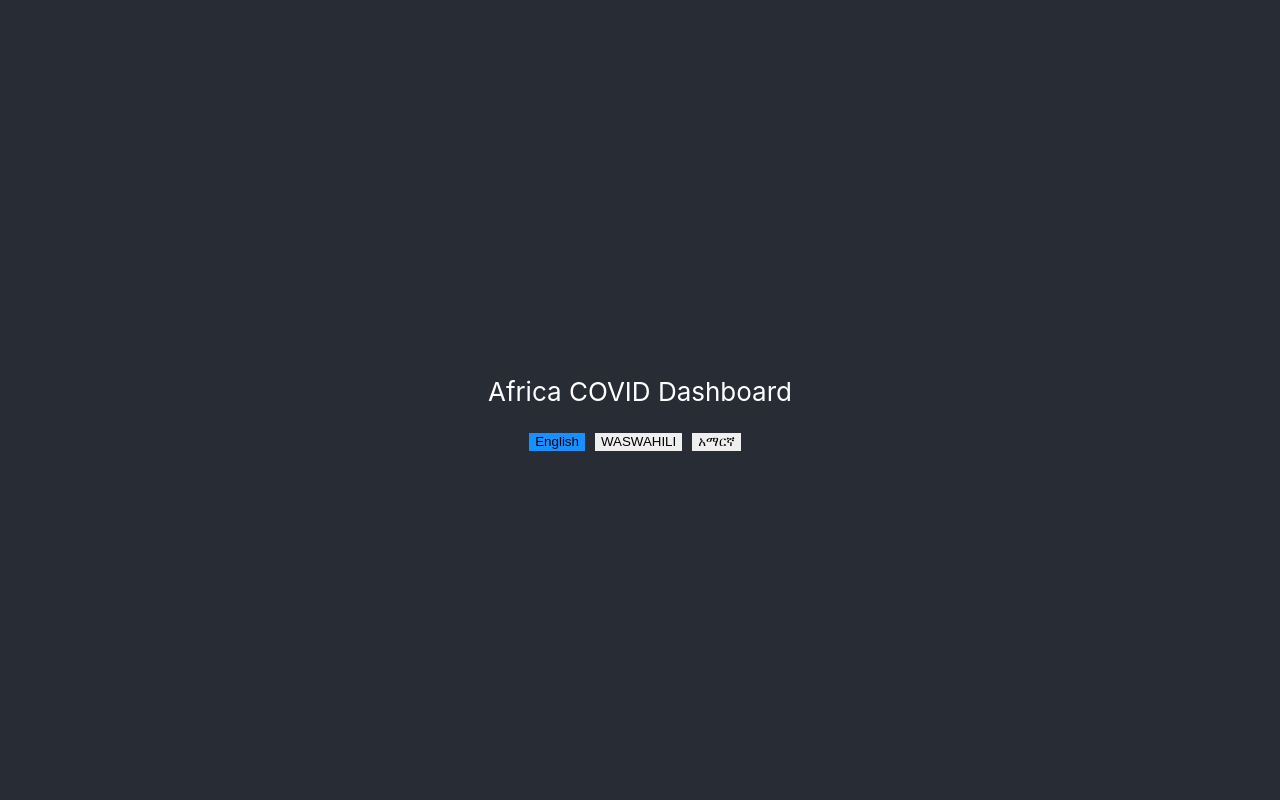
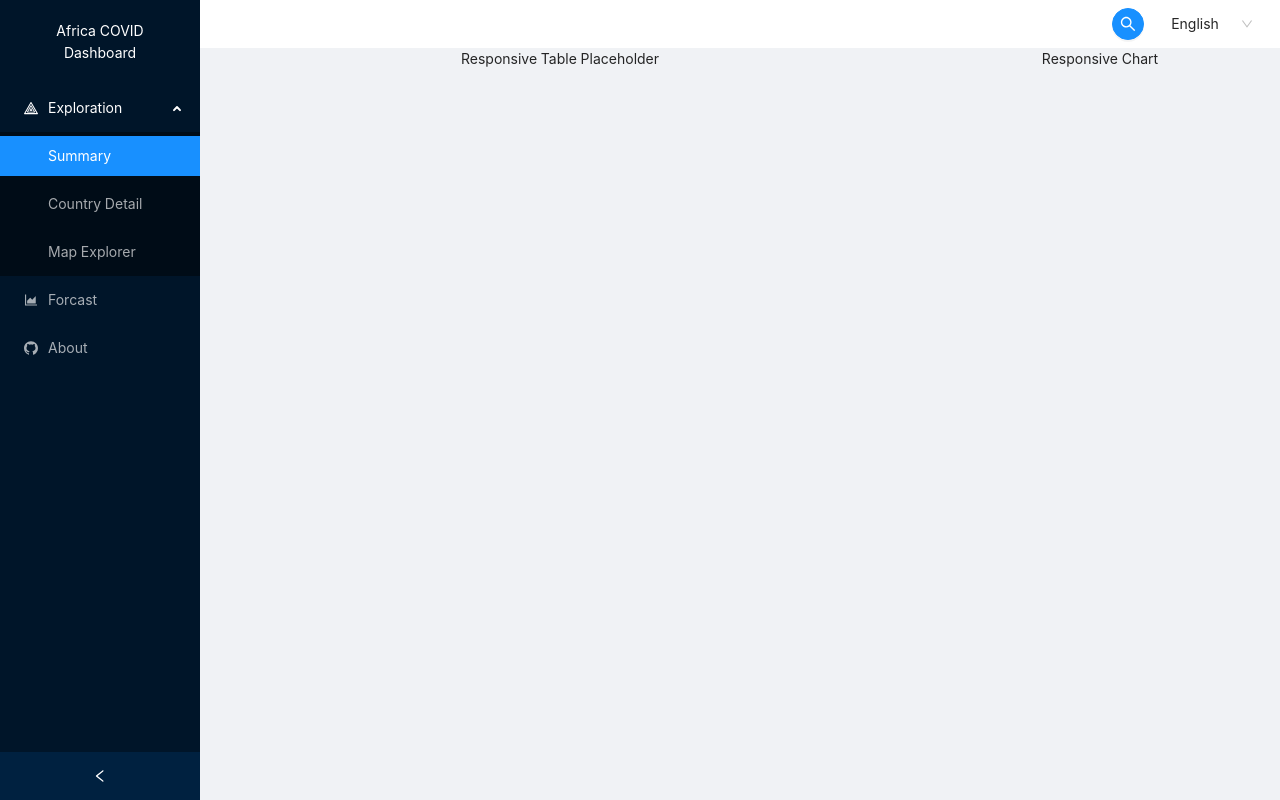
Before and after one commit to tsdataclinic/AfricaCovidDashboard, a React (Create React App) app in the folder packages/frontend/: page / in a window 1280 px wide. Built offline with nearby package versions, Linux system fonts and the light colour scheme.

Commit message:
Add ant design ui component for responsive layout

```diff
--- a/packages/frontend/src/App.tsx
+++ b/packages/frontend/src/App.tsx
@@ -1,16 +1,11 @@
 import React from 'react';
 import styled from 'styled-components';
-import { useTranslation } from 'react-i18next';
-import LanguagePanel from './components/LanguagePanel';
+import AppLayout from './components/Layout';
 
 function App() {
-    const { t } = useTranslation();
     return (
         <Shell>
-            <AppHeader>
-                <p>{t('Africa COVID Dashboard')}</p>
-                <LanguagePanel />
-            </AppHeader>
+            <AppLayout />
         </Shell>
     );
 }
@@ -19,15 +14,4 @@ const Shell = styled.div`
     text-align: center;
 `;
 
-const AppHeader = styled.header`
-    background-color: #282c34;
-    min-height: 100vh;
-    display: flex;
-    flex-direction: column;
-    align-items: center;
-    justify-content: center;
-    font-size: calc(10px + 2vmin);
-    color: white;
-`;
-
 export default App;
--- /dev/null
+++ b/packages/frontend/src/components/AppMenu.tsx
@@ -0,0 +1,53 @@
+import React from 'react';
+import {
+    HeatMapOutlined,
+    AreaChartOutlined,
+    GithubOutlined
+} from '@ant-design/icons';
+import { Menu } from 'antd';
+import styled from 'styled-components';
+import { useTranslation } from 'react-i18next';
+
+interface MenuProps {
+    navCollapsed: boolean;
+}
+
+const AppMenu = ({ navCollapsed }: MenuProps) => {
+    const { t } = useTranslation();
+    return (
+        <>
+            <Logo>
+                {navCollapsed ? t('Africa') : t('Africa COVID Dashboard')}
+            </Logo>
+            <Menu
+                theme="dark"
+                mode="inline"
+                defaultSelectedKeys={['summary']}
+                defaultOpenKeys={['exploration']}
+            >
+                <Menu.SubMenu
+                    key="exploration"
+                    icon={<HeatMapOutlined />}
+                    title={t('Exploration')}
+                >
+                    <Menu.Item key="summary">Summary</Menu.Item>
+                    <Menu.Item key="country">Country Detail</Menu.Item>
+                    <Menu.Item key="map">Map Explorer</Menu.Item>
+                </Menu.SubMenu>
+                <Menu.Item key="forcast" icon={<AreaChartOutlined />}>
+                    {t('Forcast')}
+                </Menu.Item>
+                <Menu.Item key="about" icon={<GithubOutlined />}>
+                    {t('About')}
+                </Menu.Item>
+            </Menu>
+        </>
+    );
+};
+
+export default AppMenu;
+
+const Logo = styled.div`
+    color: white;
+    padding: 20px;
+`;
--- a/packages/frontend/src/components/LanguagePanel.tsx
+++ b/packages/frontend/src/components/LanguagePanel.tsx
@@ -1,46 +1,27 @@
 import React, { useCallback } from 'react';
-import styled from 'styled-components';
+import { Select } from 'antd';
 import i18n from '../i18n';
+
+const { Option } = Select;
 
 const LanguagePanel = () => {
     const changeLanguage = useCallback((language: string) => {
         i18n.changeLanguage(language);
     }, []);
     return (
-        <Languages>
-            <button
-                onClick={() => changeLanguage('en')}
-                className={i18n.language === 'en' ? 'active' : undefined}
+        <div>
+            <Select
+                defaultValue="en"
+                style={{ width: 120 }}
+                onSelect={lng => changeLanguage(lng)}
+                bordered={false}
             >
-                English
-            </button>
-            <button
-                onClick={() => changeLanguage('sw')}
-                className={i18n.language === 'sw' ? 'active' : undefined}
-            >
-                WASWAHILI
-            </button>
-            <button
-                onClick={() => changeLanguage('am')}
-                className={i18n.language === 'am' ? 'active' : undefined}
-            >
-                አማርኛ
-            </button>
-        </Languages>
+                <Option value="en">English</Option>
+                <Option value="sw">WASWAHILI</Option>
+                <Option value="am">አማርኛ</Option>
+            </Select>
+        </div>
     );
 };
 
 export default LanguagePanel;
-
-const Languages = styled.div`
-    display: flex;
-    button {
-        margin-right: 10px;
-        cursor: pointer;
-        border: none;
-        :hover,
-        &.active {
-            background-color: #1890ff;
-        }
-    }
-`;
--- /dev/null
+++ b/packages/frontend/src/components/Layout.tsx
@@ -0,0 +1,91 @@
+import React, { useState } from 'react';
+import { Layout, Row, Col, Drawer, Tooltip, Button } from 'antd';
+import { MenuUnfoldOutlined, SearchOutlined } from '@ant-design/icons';
+import styled from 'styled-components';
+import AppMenu from './AppMenu';
+import LanguagePanel from './LanguagePanel';
+
+const { Header, Sider, Content } = Layout;
+
+const AppLayout = () => {
+    const [navCollapsed, setNavCollapsed] = useState(false);
+    const [showDrawer, setDrawer] = useState(false);
+    return (
+        <Layout style={{ minHeight: '100vh' }}>
+            <Sider
+                collapsible
+                collapsed={navCollapsed}
+                onCollapse={() => setNavCollapsed(!navCollapsed)}
+                className="hide-small"
+            >
+                <AppMenu navCollapsed={navCollapsed} />
+            </Sider>
+            <StyledDrawer
+                closable={false}
+                placement="left"
+                onClose={() => setDrawer(false)}
+                visible={showDrawer}
+                className="hide-large"
+            >
+                <AppMenu navCollapsed={false} />
+            </StyledDrawer>
+            <Main>
+                <StyledHeader>
+                    <Tooltip title="search">
+                        <Button
+                            type="primary"
+                            shape="circle"
+                            icon={<SearchOutlined />}
+                        />
+                    </Tooltip>
+
+                    <Tooltip title="change language">
+                        <LanguagePanel />
+                    </Tooltip>
+                    <Tooltip title="menu" className="hide-large">
+                        <Button
+                            shape="circle"
+                            icon={<MenuUnfoldOutlined />}
+                            onClick={() => setDrawer(true)}
+                        />
+                    </Tooltip>
+                </StyledHeader>
+                <Content>
+                    <Row>
+                        <Col xs={24} lg={16}>
+                            Responsive Table Placeholder
+                        </Col>
+                        <Col xs={24} lg={8}>
+                            Responsive Chart
+                        </Col>
+                    </Row>
+                </Content>
+            </Main>
+        </Layout>
+    );
+};
+
+export default AppLayout;
+
+const StyledHeader = styled(Header)`
+    background: white;
+    padding: 0;
+    display: flex;
+    justify-content: flex-end;
+    align-items: center;
+    padding: 0 16px;
+    &.ant-layout-header {
+        height: 48px;
+    }
+`;
+
+const Main = styled(Content)`
+    height: 100vh;
+`;
+
+const StyledDrawer = styled(Drawer)`
+    .ant-drawer-body {
+        padding: 0;
+        background: #001529;
+    }
+`;
--- a/packages/frontend/src/index.css
+++ b/packages/frontend/src/index.css
@@ -1,3 +1,4 @@
+@import '~antd/dist/antd.css';
 body {
     margin: 0;
     font-family: -apple-system, BlinkMacSystemFont, 'Segoe UI', 'Roboto',
@@ -11,3 +12,17 @@ code {
     font-family: source-code-pro, Menlo, Monaco, Consolas, 'Courier New',
         monospace;
 }
+
+.hide-small {
+    display: none;
+}
+
+@media (min-width: 992px) {
+    .hide-small {
+        display: block;
+    }
+
+    .hide-large {
+        display: none;
+    }
+}
--- a/packages/frontend/src/translation/am.json
+++ b/packages/frontend/src/translation/am.json
@@ -1,3 +1,6 @@
 {
-    "Africa COVID Dashboard": "አፍሪካ COVID ዳሽቦርድ"
+    "Africa COVID Dashboard": "አፍሪካ COVID ዳሽቦርድ",
+    "Exploration": "አሰሳ",
+    "Forcast": "Forcast",
+    "About": "ስለ"
 }
--- a/packages/frontend/src/translation/en.json
+++ b/packages/frontend/src/translation/en.json
@@ -1,3 +1,6 @@
 {
-    "Africa COVID Dashboard": "Africa COVID Dashboard"
+    "Africa COVID Dashboard": "Africa COVID Dashboard",
+    "Exploration": "Exploration",
+    "Forcast": "Forcast",
+    "About": "About"
 }
--- a/packages/frontend/src/translation/sw.json
+++ b/packages/frontend/src/translation/sw.json
@@ -1,3 +1,6 @@
 {
-    "Africa COVID Dashboard": "Dashibodi ya Africa COVID"
+    "Africa COVID Dashboard": "Dashibodi ya Africa COVID",
+    "Exploration": "Uchunguzi",
+    "Forcast": "Imetangazwa",
+    "About": "Kuhusu"
 }
```
Also changed, not shown: 1 other file (tests, documents, lock files or other folders).
